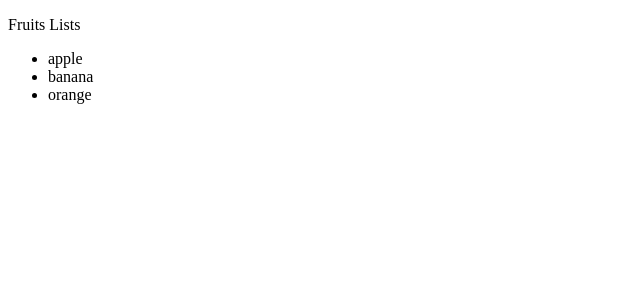
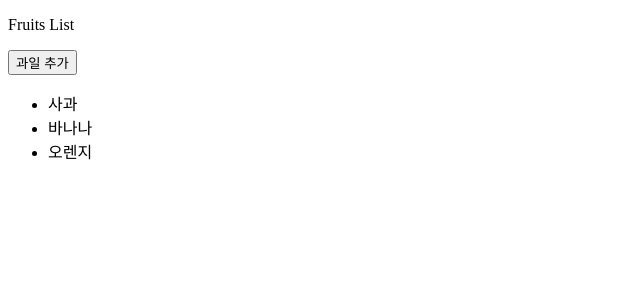
Before and after one commit to jieun-107/react-study, a React (Vite) app: page / in a window 1280 px wide. Shown: the top 300 px of the page, without its empty margins (0-640 px from the left). Built offline with nearby package versions, Linux system fonts and the light colour scheme.

Commit message:
조건부 렌더링 - map

```diff
--- a/src/App.tsx
+++ b/src/App.tsx
@@ -19,6 +19,7 @@ import Ex06 from "./components/section7/Ex06";
 import Ex07 from "./components/section7/Ex07";
 import Notification from "./components/section7/Notification";
 import Ex08 from "./components/section7/Ex08";
+import FruitList from "./components/section7/FruitList";
 
 export default function App() {
   // 상태 끌어올리기 패턴 : 부모 컴포넌트에서 공통 상태와 업데이트 함수를 정의하여 자식 컴포넌트에 전달
@@ -51,7 +52,8 @@ export default function App() {
       {/* <Ex06 /> */}
       {/* <Ex07 /> */}
       {/* <Notification /> */}
-      <Ex08 />
+      {/* <Ex08 /> */}
+      <FruitList />
     </>
   );
 }
--- a/src/components/section7/Ex08.tsx
+++ b/src/components/section7/Ex08.tsx
@@ -1,15 +1,18 @@
 export default function Ex08() {
-  const fruits = ['apple', 'banana', 'orange'];
-  const items = [];
-  for(let i=0; i<fruits.length; i++) {
-    items.push(<li key={i}>{fruits[i]}</li>)
-  }
+  const fruits = ["apple", "banana", "orange"];
+  // const items = [];
+  // for(let i=0; i<fruits.length; i++) {
+  //   items.push(<li key={i}>{fruits[i]}</li>)
+  // }
   return (
     <>
       <p>Fruits Lists</p>
       <ul>
-        {items}
+        {/* {items} */}
+        {fruits.map((value, index) => (
+          <li key={index}>{value}</li>
+        ))}
       </ul>
     </>
-  )
+  );
 }
--- /dev/null
+++ b/src/components/section7/FruitList.tsx
@@ -0,0 +1,25 @@
+import { useState } from "react";
+
+export default function FruitList() {
+  const [items, setItems] = useState(["사과", "바나나", "오렌지"]);
+  // const [disabled, setDisabled] = useState(false);
+  const handleAddFruits = () => {
+    setItems((items) => [...items, "포도"]);
+    // setDisabled(true);
+  };
+  const isGrapeAdded = items.includes("포도");
+
+  return (
+    <>
+      <p>Fruits List</p>
+      <button onClick={handleAddFruits} disabled={isGrapeAdded}>
+        과일 추가
+      </button>
+      <ul>
+        {items.map((value, index) => (
+          <li key={index}>{value}</li>
+        ))}
+      </ul>
+    </>
+  );
+}
```
